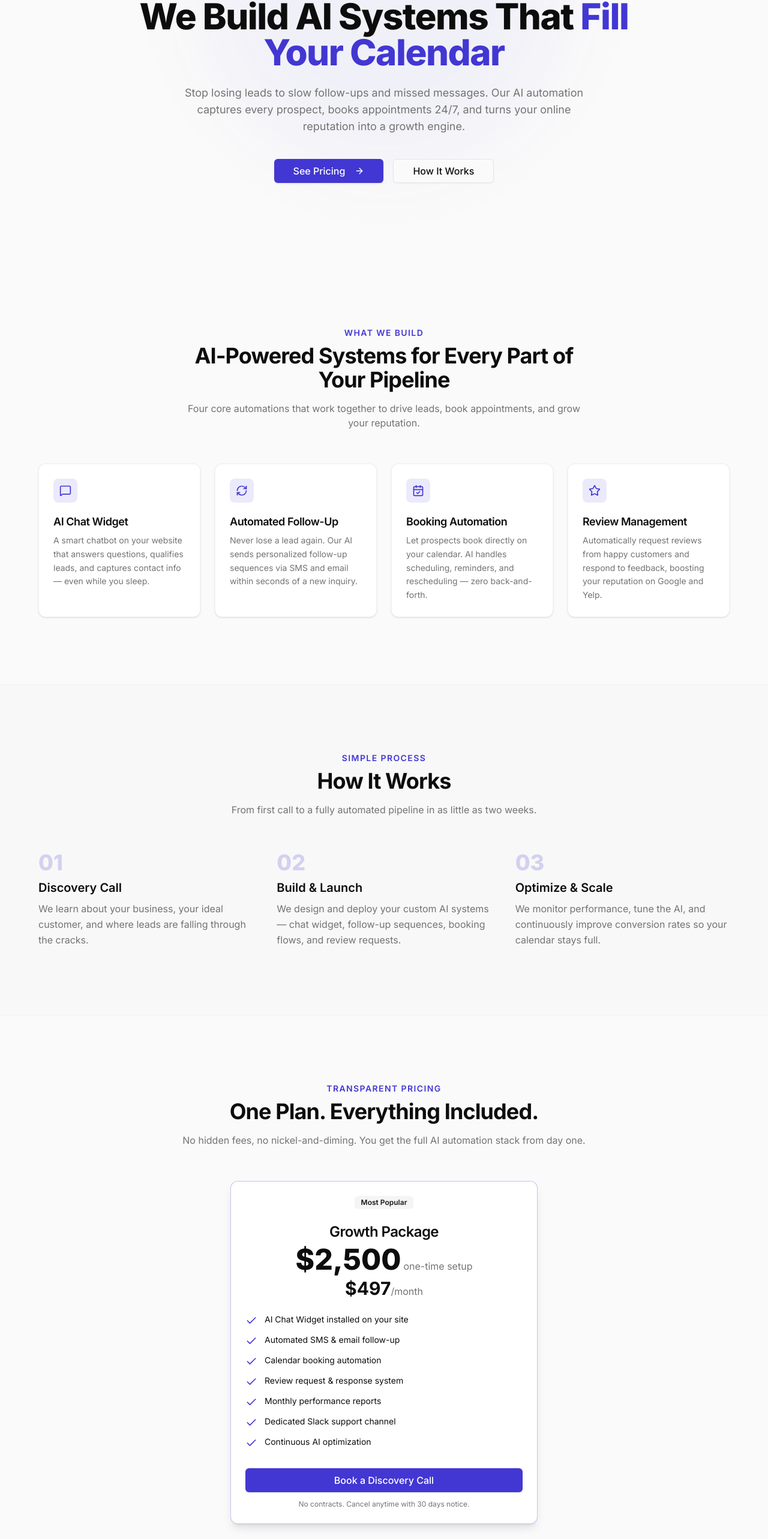
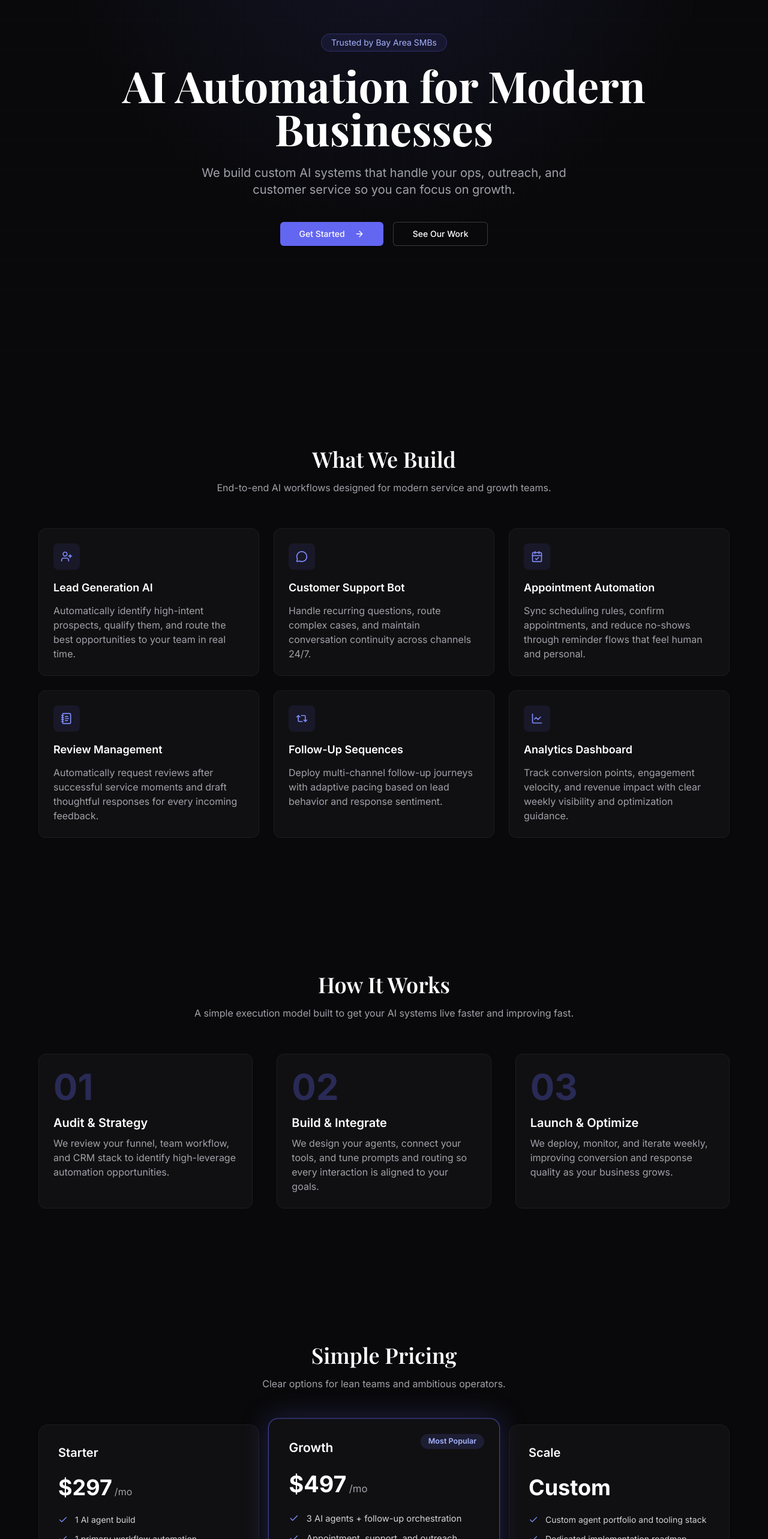
Before and after one commit to apollomainagent/agency-site, a Next.js app: page / in a window 1280 px wide. Shown: the part 232-2798 px from the top of the page at 60% size. Built offline with nearby package versions, Linux system fonts and the light colour scheme.

Commit message:
UI/UX redesign v2: dark immersive agency aesthetic (Playfair + Inter, indigo accent, #09090B)

```diff
--- a/src/app/globals.css
+++ b/src/app/globals.css
@@ -1,28 +1,30 @@
+@import url('https://fonts.googleapis.com/css2?family=Inter:wght@400;500;600;700&family=Playfair+Display:wght@600;700;800&display=swap');
+
 @tailwind base;
 @tailwind components;
 @tailwind utilities;
 
 @layer base {
   :root {
-    --background: 0 0% 98%;
-    --foreground: 0 0% 5%;
-    --card: 0 0% 100%;
-    --card-foreground: 0 0% 5%;
-    --popover: 0 0% 100%;
-    --popover-foreground: 0 0% 5%;
-    --primary: 244 63% 52%;
+    --background: 240 10% 4%;
+    --foreground: 0 0% 98%;
+    --card: 240 6% 7%;
+    --card-foreground: 0 0% 98%;
+    --popover: 240 6% 7%;
+    --popover-foreground: 0 0% 98%;
+    --primary: 239 84% 67%;
     --primary-foreground: 0 0% 100%;
-    --secondary: 0 0% 96%;
-    --secondary-foreground: 0 0% 9%;
-    --muted: 0 0% 96%;
-    --muted-foreground: 0 0% 45%;
-    --accent: 244 63% 52%;
+    --secondary: 240 6% 12%;
+    --secondary-foreground: 0 0% 98%;
+    --muted: 240 4% 16%;
+    --muted-foreground: 240 5% 65%;
+    --accent: 239 84% 67%;
     --accent-foreground: 0 0% 100%;
-    --destructive: 0 84% 60%;
+    --destructive: 0 63% 50%;
     --destructive-foreground: 0 0% 98%;
-    --border: 0 0% 90%;
-    --input: 0 0% 90%;
-    --ring: 244 63% 52%;
+    --border: 240 6% 12%;
+    --input: 240 6% 12%;
+    --ring: 239 84% 67%;
     --radius: 0.5rem;
   }
 }
@@ -33,5 +35,10 @@
   }
   body {
     @apply bg-background text-foreground;
+    font-family: 'Inter', sans-serif;
   }
 }
+
+.font-display {
+  font-family: 'Playfair Display', serif;
+}
--- a/src/app/layout.tsx
+++ b/src/app/layout.tsx
@@ -1,13 +1,10 @@
 import type { Metadata } from "next";
-import { Inter } from "next/font/google";
 import "./globals.css";
 
-const inter = Inter({ subsets: ["latin"] });
-
 export const metadata: Metadata = {
-  title: "Apollo Agency | AI Automation for SMBs",
+  title: "Apollo Operations | AI Automation for SMBs",
   description:
-    "We build AI systems that fill your calendar. AI chat widgets, automated follow-up, booking automation, and review management for small businesses.",
+    "We build custom AI systems that handle your ops, outreach, and customer service — so you can focus on growth.",
 };
 
 export default function RootLayout({
@@ -17,7 +14,9 @@ export default function RootLayout({
 }>) {
   return (
     <html lang="en" className="scroll-smooth">
-      <body className={inter.className}>{children}</body>
+      <body className="bg-[#09090B] antialiased">
+        {children}
+      </body>
     </html>
   );
 }
--- a/src/components/hero.tsx
+++ b/src/components/hero.tsx
@@ -1,39 +1,59 @@
+import { ArrowRight } from "lucide-react";
+
 import { Button } from "@/components/ui/button";
-import { ArrowRight } from "lucide-react";
 
 export function Hero() {
   return (
-    <section className="relative overflow-hidden px-4 pb-20 pt-24 sm:px-6 sm:pb-32 sm:pt-32">
-      <div className="mx-auto max-w-4xl text-center">
-        <p className="mb-4 text-sm font-semibold uppercase tracking-widest text-primary">
-          AI Automation for Small Businesses
+    <section className="relative min-h-screen overflow-hidden">
+      <div className="pointer-events-none absolute inset-0">
+        <div
+          aria-hidden="true"
+          className="absolute inset-0"
+          style={{
+            background:
+              "radial-gradient(circle at top center, rgba(99,102,241,0.12), rgba(9,9,11,0) 55%)",
+          }}
+        />
+        <div
+          aria-hidden="true"
+          className="absolute inset-0 opacity-[0.2]"
+          style={{
+            backgroundImage:
+              "linear-gradient(rgba(255,255,255,0.05) 1px, transparent 1px), linear-gradient(90deg, rgba(255,255,255,0.05) 1px, transparent 1px)",
+            backgroundSize: "50px 50px",
+          }}
+        />
+      </div>
+
+      <div className="relative mx-auto flex min-h-screen max-w-5xl items-center justify-center px-4 py-24 text-center sm:px-6">
+        <div>
+          <p className="mb-5 inline-flex rounded-full border border-indigo-500/30 bg-indigo-500/10 px-4 py-1 text-sm text-indigo-300">
+            Trusted by Bay Area SMBs
           </p>
-        <h1 className="text-4xl font-extrabold tracking-tight sm:text-5xl lg:text-6xl">
-          We Build AI Systems That{" "}
-          <span className="text-primary">Fill Your Calendar</span>
+          <h1 className="font-display text-6xl leading-tight font-bold text-white md:text-7xl">
+            AI Automation for Modern Businesses
           </h1>
-        <p className="mx-auto mt-6 max-w-2xl text-lg text-muted-foreground">
-          Stop losing leads to slow follow-ups and missed messages. Our AI
-          automation captures every prospect, books appointments 24/7, and turns
-          your online reputation into a growth engine.
+          <p className="mx-auto mt-6 max-w-2xl text-xl text-zinc-400">
+            We build custom AI systems that handle your ops, outreach, and customer
+            service so you can focus on growth.
           </p>
-        <div className="mt-10 flex flex-col items-center justify-center gap-4 sm:flex-row">
-          <Button asChild size="lg" className="text-base">
+          <div className="mt-10 flex flex-col justify-center gap-4 sm:flex-row">
+            <Button asChild size="lg" className="bg-indigo-500 text-white hover:bg-indigo-400">
               <a href="#pricing">
-              See Pricing <ArrowRight className="ml-2 h-4 w-4" />
+                Get Started <ArrowRight className="ml-2 h-4 w-4" />
               </a>
             </Button>
-          <Button asChild variant="outline" size="lg" className="text-base">
-            <a href="#how-it-works">How It Works</a>
+            <Button
+              asChild
+              variant="outline"
+              size="lg"
+              className="border-white/20 text-white hover:bg-white/5"
+            >
+              <a href="#testimonials">See Our Work</a>
             </Button>
           </div>
         </div>
-
-      {/* Decorative gradient */}
-      <div
-        aria-hidden="true"
-        className="pointer-events-none absolute -top-40 left-1/2 -z-10 h-[600px] w-[600px] -translate-x-1/2 rounded-full bg-primary/5 blur-3xl"
-      />
+      </div>
     </section>
   );
 }
--- a/src/components/how-it-works.tsx
+++ b/src/components/how-it-works.tsx
@@ -1,55 +1,45 @@
 const steps = [
   {
     number: "01",
-    title: "Discovery Call",
+    title: "Audit & Strategy",
     description:
-      "We learn about your business, your ideal customer, and where leads are falling through the cracks.",
+      "We review your funnel, team workflow, and CRM stack to identify high-leverage automation opportunities.",
   },
   {
     number: "02",
-    title: "Build & Launch",
+    title: "Build & Integrate",
     description:
-      "We design and deploy your custom AI systems — chat widget, follow-up sequences, booking flows, and review requests.",
+      "We design your agents, connect your tools, and tune prompts and routing so every interaction is aligned to your goals.",
   },
   {
     number: "03",
-    title: "Optimize & Scale",
+    title: "Launch & Optimize",
     description:
-      "We monitor performance, tune the AI, and continuously improve conversion rates so your calendar stays full.",
+      "We deploy, monitor, and iterate weekly, improving conversion and response quality as your business grows.",
   },
 ];
 
 export function HowItWorks() {
   return (
-    <section
-      id="how-it-works"
-      className="border-y border-border/40 bg-muted/40 px-4 py-20 sm:px-6 sm:py-28"
-    >
+    <section id="how-it-works" className="px-4 py-20 sm:px-6 sm:py-28">
       <div className="mx-auto max-w-6xl">
         <div className="mx-auto max-w-2xl text-center">
-          <p className="mb-2 text-sm font-semibold uppercase tracking-widest text-primary">
-            Simple Process
-          </p>
-          <h2 className="text-3xl font-bold tracking-tight sm:text-4xl">
-            How It Works
-          </h2>
-          <p className="mt-4 text-muted-foreground">
-            From first call to a fully automated pipeline in as little as two
-            weeks.
+          <h2 className="font-display text-4xl font-semibold text-white">How It Works</h2>
+          <p className="mt-4 text-zinc-400">
+            A simple execution model built to get your AI systems live faster and improving fast.
           </p>
         </div>
 
-        <div className="mt-14 grid gap-10 sm:grid-cols-3">
+        <div className="mt-14 grid grid-cols-1 gap-10 lg:grid-cols-3">
           {steps.map((step) => (
-            <div key={step.number} className="text-center sm:text-left">
-              <span className="text-4xl font-extrabold text-primary/20">
-                {step.number}
-              </span>
-              <h3 className="mt-2 text-xl font-semibold">{step.title}</h3>
-              <p className="mt-2 text-muted-foreground leading-relaxed">
-                {step.description}
-              </p>
-            </div>
+            <article
+              key={step.number}
+              className="rounded-xl border border-white/8 bg-zinc-900/50 p-6"
+            >
+              <p className="text-6xl font-bold text-indigo-500/30">{step.number}</p>
+              <h3 className="mt-4 text-xl font-semibold text-white">{step.title}</h3>
+              <p className="mt-2 text-zinc-400">{step.description}</p>
+            </article>
           ))}
         </div>
       </div>
--- a/src/components/pricing.tsx
+++ b/src/components/pricing.tsx
@@ -1,16 +1,46 @@
 import { Button } from "@/components/ui/button";
-import { Card, CardContent, CardHeader, CardTitle } from "@/components/ui/card";
-import { Badge } from "@/components/ui/badge";
 import { Check } from "lucide-react";
 
-const features = [
-  "AI Chat Widget installed on your site",
-  "Automated SMS & email follow-up",
-  "Calendar booking automation",
-  "Review request & response system",
-  "Monthly performance reports",
-  "Dedicated Slack support channel",
-  "Continuous AI optimization",
+const pricingPlans = [
+  {
+    name: "Starter",
+    price: "$297",
+    cadence: "/mo",
+    featured: false,
+    features: [
+      "1 AI agent build",
+      "1 primary workflow automation",
+      "Email + SMS setup",
+      "Basic analytics dashboard",
+      "1 strategy call per month",
+    ],
+  },
+  {
+    name: "Growth",
+    price: "$497",
+    cadence: "/mo",
+    featured: true,
+    features: [
+      "3 AI agents + follow-up orchestration",
+      "Appointment, support, and outreach automations",
+      "Review management loop",
+      "Advanced reporting and optimization",
+      "Priority support + bi-weekly tune-ups",
+    ],
+  },
+  {
+    name: "Scale",
+    price: "Custom",
+    cadence: "",
+    featured: false,
+    features: [
+      "Custom agent portfolio and tooling stack",
+      "Dedicated implementation roadmap",
+      "Multi-location or multi-team support",
+      "Executive-level dashboards",
+      "Dedicated Slack + priority SLA",
+    ],
+  },
 ];
 
 export function Pricing() {
@@ -18,52 +48,58 @@ export function Pricing() {
     <section id="pricing" className="px-4 py-20 sm:px-6 sm:py-28">
       <div className="mx-auto max-w-6xl">
         <div className="mx-auto max-w-2xl text-center">
-          <p className="mb-2 text-sm font-semibold uppercase tracking-widest text-primary">
-            Transparent Pricing
-          </p>
-          <h2 className="text-3xl font-bold tracking-tight sm:text-4xl">
-            One Plan. Everything Included.
-          </h2>
-          <p className="mt-4 text-muted-foreground">
-            No hidden fees, no nickel-and-diming. You get the full AI automation
-            stack from day one.
-          </p>
+          <h2 className="font-display text-4xl font-semibold text-white">Simple Pricing</h2>
+          <p className="mt-4 text-zinc-400">Clear options for lean teams and ambitious operators.</p>
         </div>
 
-        <Card className="mx-auto mt-14 max-w-lg border-primary/30 shadow-lg">
-          <CardHeader className="text-center">
-            <Badge variant="secondary" className="mx-auto mb-4 w-fit">
-              Most Popular
-            </Badge>
-            <CardTitle className="text-2xl">Growth Package</CardTitle>
-            <div className="mt-4">
-              <span className="text-5xl font-extrabold">$2,500</span>
-              <span className="ml-1 text-muted-foreground">one-time setup</span>
-            </div>
-            <div className="mt-2">
-              <span className="text-3xl font-bold">$497</span>
-              <span className="text-muted-foreground">/month</span>
-            </div>
-          </CardHeader>
-          <CardContent>
-            <ul className="space-y-3">
-              {features.map((feature) => (
-                <li key={feature} className="flex items-start gap-3">
-                  <Check className="mt-0.5 h-5 w-5 shrink-0 text-primary" />
-                  <span className="text-sm">{feature}</span>
-                </li>
-              ))}
-            </ul>
-            <Button asChild size="lg" className="mt-8 w-full text-base">
-              <a href="https://calendly.com" target="_blank" rel="noopener noreferrer">
-                Book a Discovery Call
-              </a>
-            </Button>
-            <p className="mt-3 text-center text-xs text-muted-foreground">
-              No contracts. Cancel anytime with 30 days notice.
-            </p>
-          </CardContent>
-        </Card>
+        <div className="mt-14 grid grid-cols-1 gap-6 lg:grid-cols-3">
+          {pricingPlans.map((plan) => (
+            <article
+              key={plan.name}
+              className={`relative rounded-2xl border bg-zinc-900/50 p-8 ${
+                plan.featured
+                  ? "scale-105 border-indigo-500/70 shadow-[0_0_45px_rgba(99,102,241,0.25)]"
+                  : "border-white/8"
+              } transition-all duration-300`}
+            >
+              {plan.featured && (
+                <span className="absolute right-6 top-6 rounded-full bg-indigo-500/15 px-3 py-1 text-xs font-semibold text-indigo-300">
+                  Most Popular
+                </span>
+              )}
+
+              <h3 className="text-xl font-semibold text-white">{plan.name}</h3>
+              <p className="mt-6">
+                <span className="text-4xl font-bold text-white">{plan.price}</span>
+                {plan.cadence ? (
+                  <span className="ml-1 text-zinc-400">{plan.cadence}</span>
+                ) : null}
+              </p>
+
+              <ul className="mt-6 space-y-3 text-sm">
+                {plan.features.map((feature) => (
+                  <li key={feature} className="flex items-start gap-3 text-zinc-300">
+                    <Check className="mt-0.5 h-4 w-4 shrink-0 text-indigo-400" />
+                    <span>{feature}</span>
+                  </li>
+                ))}
+              </ul>
+
+              <Button
+                asChild
+                size="lg"
+                variant={plan.featured ? "default" : "ghost"}
+                className={
+                  plan.featured
+                    ? "mt-8 w-full bg-indigo-500 text-white hover:bg-indigo-400"
+                    : "mt-8 w-full text-white hover:bg-white/5"
+                }
+              >
+                <a href="#">Book a Call</a>
+              </Button>
+            </article>
+          ))}
+        </div>
       </div>
     </section>
   );
--- a/src/components/services.tsx
+++ b/src/components/services.tsx
@@ -1,35 +1,41 @@
-import {
-  Card,
-  CardHeader,
-  CardTitle,
-  CardDescription,
-} from "@/components/ui/card";
-import { MessageSquare, RefreshCw, CalendarCheck, Star } from "lucide-react";
+import { CalendarCheck, LineChart, MessageCircle, NotebookText, Repeat2, UserPlus } from "lucide-react";
 
 const services = [
   {
-    icon: MessageSquare,
-    title: "AI Chat Widget",
+    icon: UserPlus,
+    title: "Lead Generation AI",
     description:
-      "A smart chatbot on your website that answers questions, qualifies leads, and captures contact info — even while you sleep.",
+      "Automatically identify high-intent prospects, qualify them, and route the best opportunities to your team in real time.",
   },
   {
-    icon: RefreshCw,
-    title: "Automated Follow-Up",
+    icon: MessageCircle,
+    title: "Customer Support Bot",
     description:
-      "Never lose a lead again. Our AI sends personalized follow-up sequences via SMS and email within seconds of a new inquiry.",
+      "Handle recurring questions, route complex cases, and maintain conversation continuity across channels 24/7.",
   },
   {
     icon: CalendarCheck,
-    title: "Booking Automation",
+    title: "Appointment Automation",
     description:
-      "Let prospects book directly on your calendar. AI handles scheduling, reminders, and rescheduling — zero back-and-forth.",
+      "Sync scheduling rules, confirm appointments, and reduce no-shows through reminder flows that feel human and personal.",
   },
   {
-    icon: Star,
+    icon: NotebookText,
     title: "Review Management",
     description:
-      "Automatically request reviews from happy customers and respond to feedback, boosting your reputation on Google and Yelp.",
+      "Automatically request reviews after successful service moments and draft thoughtful responses for every incoming feedback.",
+  },
+  {
+    icon: Repeat2,
+    title: "Follow-Up Sequences",
+    description:
+      "Deploy multi-channel follow-up journeys with adaptive pacing based on lead behavior and response sentiment.",
+  },
+  {
+    icon: LineChart,
+    title: "Analytics Dashboard",
+    description:
+      "Track conversion points, engagement velocity, and revenue impact with clear weekly visibility and optimization guidance.",
   },
 ];
 
@@ -38,34 +44,24 @@ export function Services() {
     <section id="services" className="px-4 py-20 sm:px-6 sm:py-28">
       <div className="mx-auto max-w-6xl">
         <div className="mx-auto max-w-2xl text-center">
-          <p className="mb-2 text-sm font-semibold uppercase tracking-widest text-primary">
-            What We Build
-          </p>
-          <h2 className="text-3xl font-bold tracking-tight sm:text-4xl">
-            AI-Powered Systems for Every Part of Your Pipeline
-          </h2>
-          <p className="mt-4 text-muted-foreground">
-            Four core automations that work together to drive leads, book
-            appointments, and grow your reputation.
+          <h2 className="font-display text-4xl font-semibold text-white">What We Build</h2>
+          <p className="mt-4 text-zinc-400">
+            End-to-end AI workflows designed for modern service and growth teams.
           </p>
         </div>
 
-        <div className="mt-14 grid gap-6 sm:grid-cols-2 lg:grid-cols-4">
+        <div className="mt-14 grid grid-cols-1 gap-6 md:grid-cols-2 lg:grid-cols-3">
           {services.map((service) => (
-            <Card
+            <article
               key={service.title}
-              className="border-border/50 bg-card transition-shadow hover:shadow-md"
+              className="rounded-xl border border-white/8 bg-zinc-900/50 p-6 transition-all duration-300 hover:border-indigo-500/50 hover:shadow-[0_0_40px_rgba(99,102,241,0.2)]"
             >
-              <CardHeader>
-                <div className="mb-3 flex h-10 w-10 items-center justify-center rounded-lg bg-primary/10">
-                  <service.icon className="h-5 w-5 text-primary" />
-                </div>
-                <CardTitle className="text-lg">{service.title}</CardTitle>
-                <CardDescription className="text-sm leading-relaxed">
-                  {service.description}
-                </CardDescription>
-              </CardHeader>
-            </Card>
+              <div className="mb-4 flex h-11 w-11 items-center justify-center rounded-lg bg-indigo-500/10 text-indigo-400">
+                <service.icon className="h-5 w-5" />
+              </div>
+              <h3 className="text-lg font-semibold text-white">{service.title}</h3>
+              <p className="mt-3 text-zinc-400">{service.description}</p>
+            </article>
           ))}
         </div>
       </div>
--- a/src/components/testimonials.tsx
+++ b/src/components/testimonials.tsx
@@ -1,68 +1,61 @@
-import { Card, CardContent } from "@/components/ui/card";
 import { Star } from "lucide-react";
 
 const testimonials = [
   {
-    name: "Dr. Sarah Chen",
-    role: "Owner, Bright Smile Dental",
+    name: "Sarah Chen",
+    company: "Bright Smile Dental",
+    initials: "SC",
     quote:
-      "We went from 15 new patients a month to over 40 within 60 days. The AI chat widget alone captures leads we used to miss every single night.",
+      "We went from missed leads to a full pipeline. The AI agent now qualifies every inquiry before our team ever sees it.",
   },
   {
     name: "Marcus Johnson",
-    role: "Founder, ProClean Services",
+    company: "ProClean Services",
+    initials: "MJ",
     quote:
-      "The automated follow-up system is a game-changer. Our close rate jumped 35% because no lead goes more than 2 minutes without a response.",
+      "Follow-up is now automatic and context-aware. Response times dropped and conversion improved immediately after launch.",
   },
   {
     name: "Emily Rodriguez",
-    role: "Director, Summit Physical Therapy",
+    company: "Summit Physical Therapy",
+    initials: "ER",
     quote:
-      "We used to spend hours chasing patients for reviews. Now it happens automatically, and our Google rating went from 3.8 to 4.7 stars.",
+      "Review outreach became effortless. The system collects, follows up, and keeps reputation work consistent every week.",
   },
 ];
 
 export function Testimonials() {
   return (
-    <section
-      id="testimonials"
-      className="border-y border-border/40 bg-muted/40 px-4 py-20 sm:px-6 sm:py-28"
-    >
+    <section id="testimonials" className="px-4 py-20 sm:px-6 sm:py-28">
       <div className="mx-auto max-w-6xl">
         <div className="mx-auto max-w-2xl text-center">
-          <p className="mb-2 text-sm font-semibold uppercase tracking-widest text-primary">
-            Results That Speak
-          </p>
-          <h2 className="text-3xl font-bold tracking-tight sm:text-4xl">
-            Trusted by Growing Businesses
-          </h2>
-          <p className="mt-4 text-muted-foreground">
-            Real results from real business owners who automated their lead
-            pipeline with Apollo Agency.
-          </p>
+          <h2 className="font-display text-4xl font-semibold text-white">What Clients Say</h2>
+          <p className="mt-4 text-zinc-400">What real operators see after implementing our systems.</p>
         </div>
 
-        <div className="mt-14 grid gap-6 sm:grid-cols-3">
-          {testimonials.map((t) => (
-            <Card key={t.name} className="border-border/50 bg-card">
-              <CardContent className="pt-6">
-                <div className="mb-4 flex gap-1">
-                  {Array.from({ length: 5 }).map((_, i) => (
-                    <Star
-                      key={i}
-                      className="h-4 w-4 fill-primary text-primary"
-                    />
-                  ))}
+        <div className="mt-14 grid grid-cols-1 gap-6 md:grid-cols-3">
+          {testimonials.map((testimonial) => (
+            <article
+              key={testimonial.name}
+              className="rounded-2xl border border-white/8 bg-zinc-900/50 p-6"
+            >
+              <div className="mb-4 flex items-center gap-1">
+                {Array.from({ length: 5 }).map((_, i) => (
+                  <Star key={i} className="h-4 w-4 fill-amber-400 text-amber-400" />
+                ))}
+              </div>
+
+              <p className="mb-4 text-zinc-300">&ldquo;{testimonial.quote}&rdquo;</p>
+              <div className="flex items-center gap-3 border-t border-white/8 pt-4">
+                <div className="flex h-10 w-10 items-center justify-center rounded-full bg-indigo-500/20 text-sm font-semibold text-indigo-300">
+                  {testimonial.initials}
                 </div>
-                <blockquote className="text-sm leading-relaxed text-muted-foreground">
-                  &ldquo;{t.quote}&rdquo;
-                </blockquote>
-                <div className="mt-4 border-t border-border/40 pt-4">
-                  <p className="text-sm font-semibold">{t.name}</p>
-                  <p className="text-xs text-muted-foreground">{t.role}</p>
+                <div>
+                  <p className="text-sm font-semibold text-white">{testimonial.name}</p>
+                  <p className="text-sm text-zinc-400">{testimonial.company}</p>
                 </div>
-              </CardContent>
-            </Card>
+              </div>
+            </article>
           ))}
         </div>
       </div>
```
Also changed, not shown: src/components/footer.tsx (+14 -8 lines), src/components/header.tsx (+35 -16 lines). Lines whose indentation alone changed are shown as unchanged.
